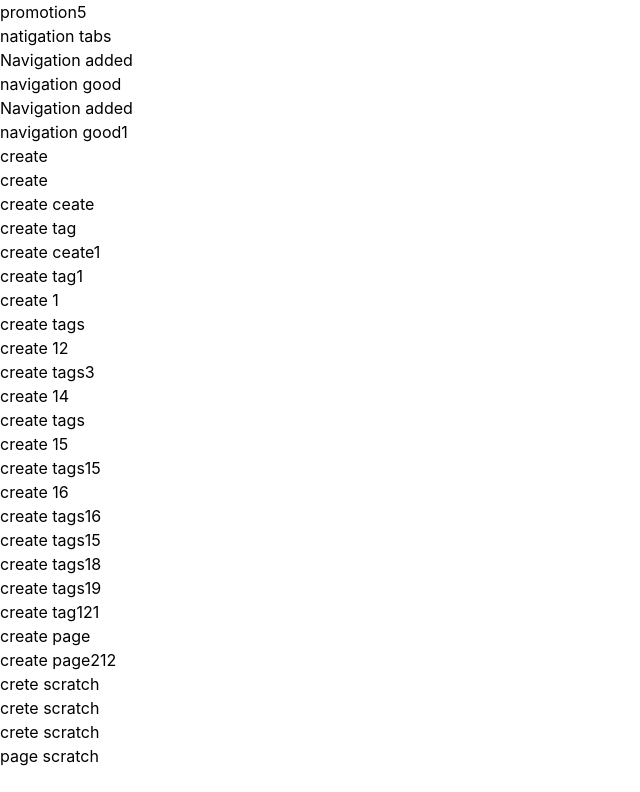
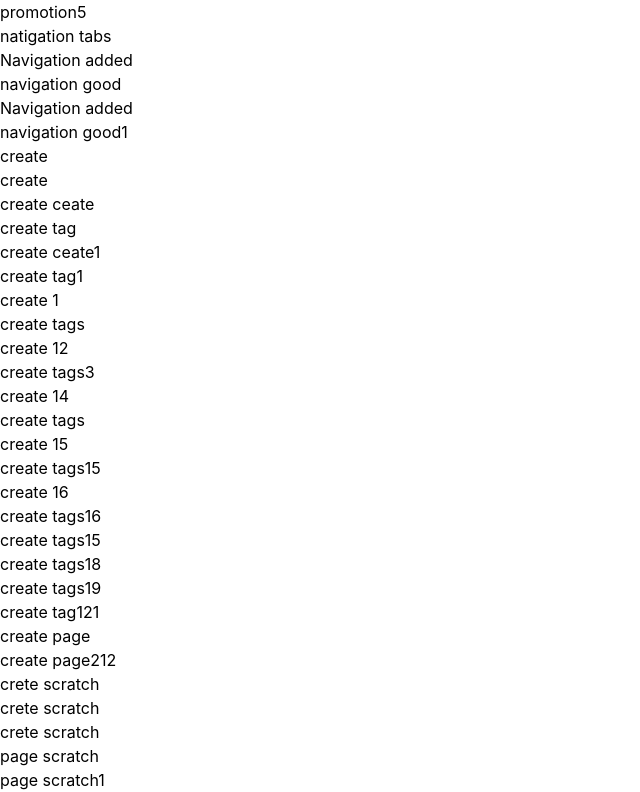
Before and after one commit to UmiduKaushika97/promotion-project, a React (Vite) app: page / in a window 1280 px wide. Shown: the part 244-1036 px from the top of the page, without its empty margins (0-640 px from the left). Before the commit the page ends 1012 px from the top, so only its background shows below. Built offline with nearby package versions, Linux system fonts and the light colour scheme.

Commit message:
page scratch

```diff
--- a/src/App.tsx
+++ b/src/App.tsx
@@ -65,6 +65,7 @@ function App() {
 <h2>crete scratch </h2>
 
 <p>page scratch </p>
+<h4>page scratch1</h4>
 
     </>
   )
```
